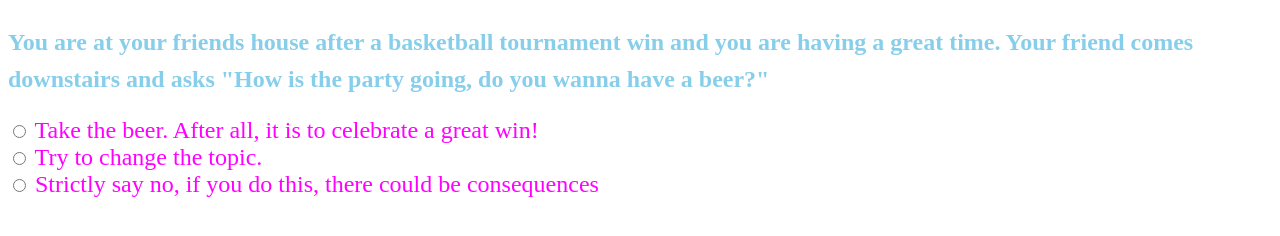
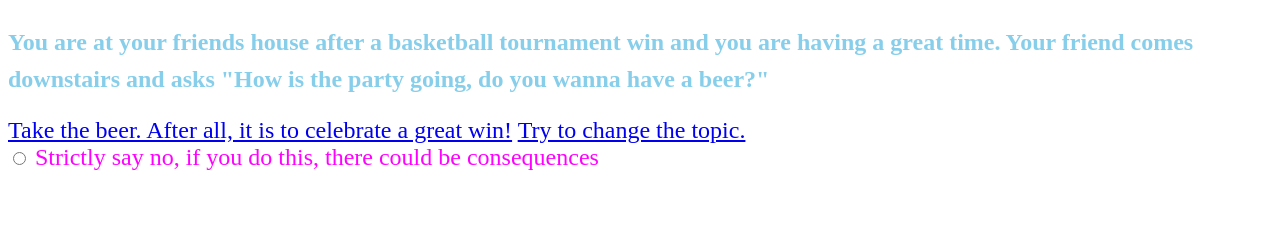
Before and after one commit to GWC-TMS/AdventureSafety, a plain HTML site: page Bullying.html in a window 1280 px wide. Drawn offline with Linux system fonts and the light colour scheme.

Commit message:
Update Bullying.html

```diff
--- a/Bullying.html
+++ b/Bullying.html
@@ -4,8 +4,9 @@
 <body>
 <h1><font size="5"><font color="skyblue"> You are at your friends house after a basketball tournament win and you are having a great time.  Your friend comes downstairs and asks "How is the party going, do you wanna have a beer?" </h1>
 </select>
-<font size = "5"><font color = "magenta"><input type="radio" name="group1" value="take it"> Take the beer.  After all, it is to celebrate a great win!<br>
-<input type="radio" name="group1" value="Change topic"> Try to change the topic.
+<font size = "5"><font color = "magenta">
+  <a href="TakeTheBeer.html#section1">Take the beer.  After all, it is to celebrate a great win!</a>
+  <a href="ChangeTopic.html#section1">Try to change the topic.</a>
 <br>
 <input type="radio" name="group1" value="Stop and say no"> Strictly say no, if you do this, there could be consequences
 <br>
```
